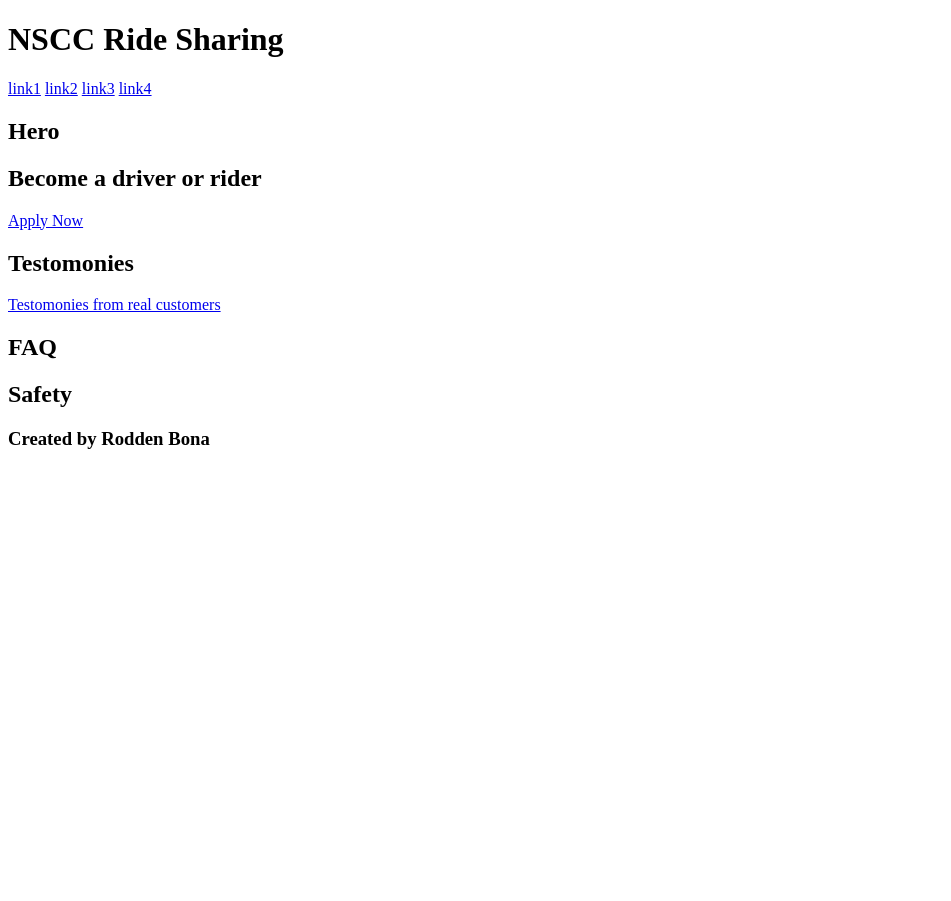
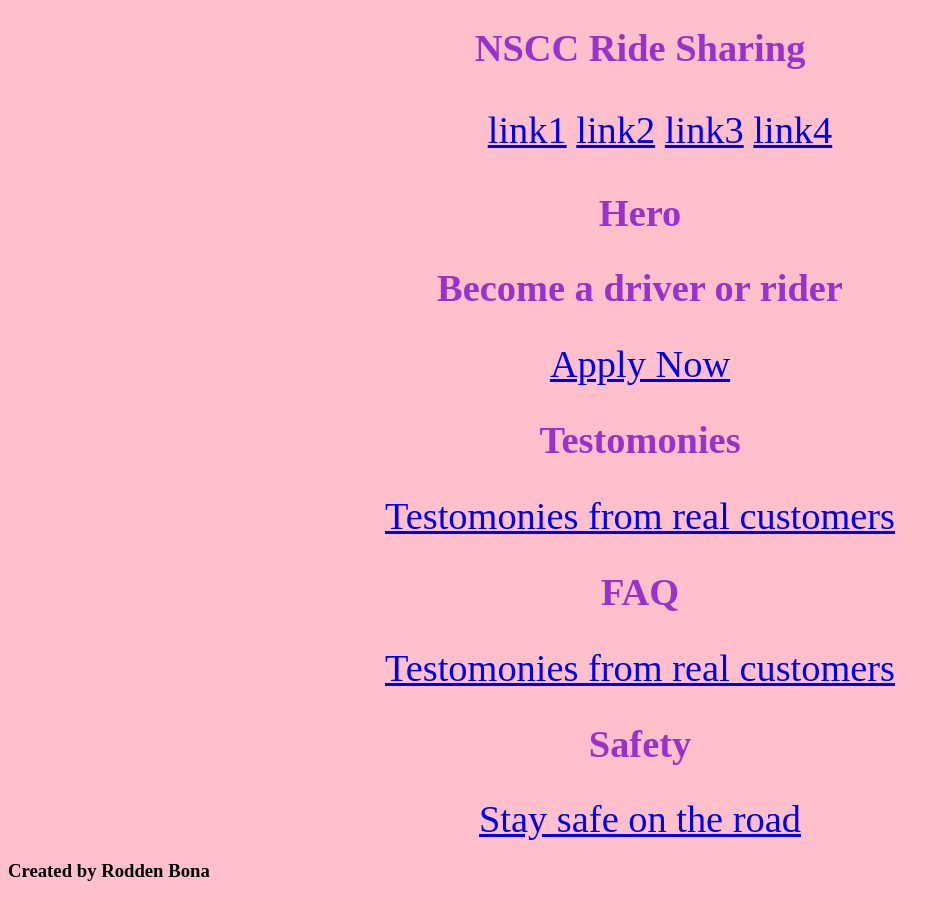
Before and after one commit to RoddenBona/Rodden_WEBD1000, a plain HTML site: page Ride share bootstrap/Ride_share.html in a window 1280 px wide. Shown: the whole page, without its empty margins (0-951 px from the left). Before the commit the page ends 800 px from the top, so only its background shows below. Drawn offline with Linux system fonts and the light colour scheme.

```diff
--- a/Ride share bootstrap/Ride_share.html
+++ b/Ride share bootstrap/Ride_share.html
@@ -12,6 +12,8 @@
         <title>NSCC ride share</title>
         <link rel="stylesheet" type="text/css" href="style_ride.css">
         <meta charset="utf-8">
+        <meta name="viewport" content="width=device-width, initial scale=1.0">
+
     </head>
 <body>
   <header>
@@ -19,17 +21,18 @@
   </header>
     <div>
         <nav>
-
+            <ul>
             <a href="a">link1</a>
             <a href="a">link2</a>
             <a href="a">link3</a>
             <a href="a">link4</a>
-
+            </ul>
         </nav>
     </div>
     <main>
         <section id="hero">
             <h2> Hero</h2>
+
         </section>
 
         <section id="drive/ride">
@@ -44,10 +47,12 @@
 
         <section id="faq">
             <h2>FAQ</h2>
+            <a href="https://www.w3schools.com/howto/howto_js_accordion.asp"> Testomonies from real customers</a>
         </section>
 
         <section id=""safety>
             <h2>Safety</h2>
+            <a href="https://www.w3schools.com/howto/howto_js_accordion.asp">Stay safe on the road </a>
         </section>
 
         <footer>
--- a/Ride share bootstrap/style_ride.css
+++ b/Ride share bootstrap/style_ride.css
@@ -1 +1,4 @@
-section,header{align-items: center;}
+h1,h2{color: darkorchid;}
+body{background-color: pink;}
+
+a,h1,h2,nav,section{font-size: 3vw; text-align: center;}
```
